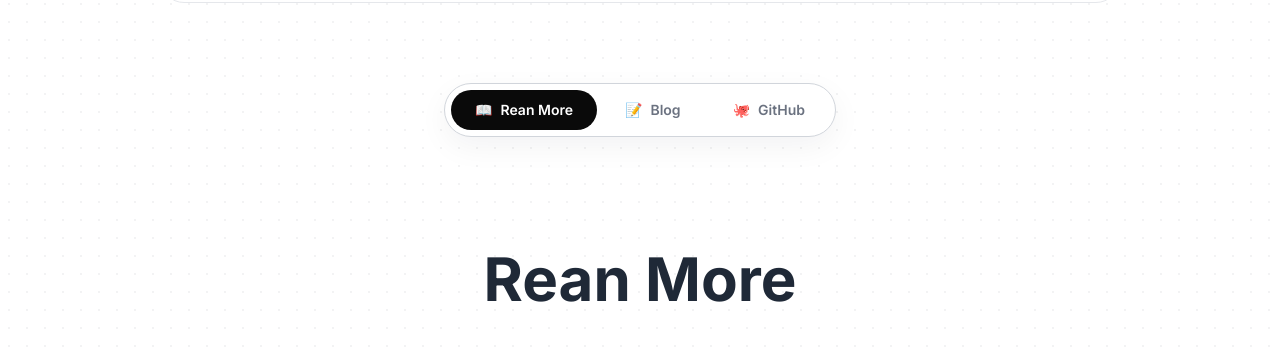
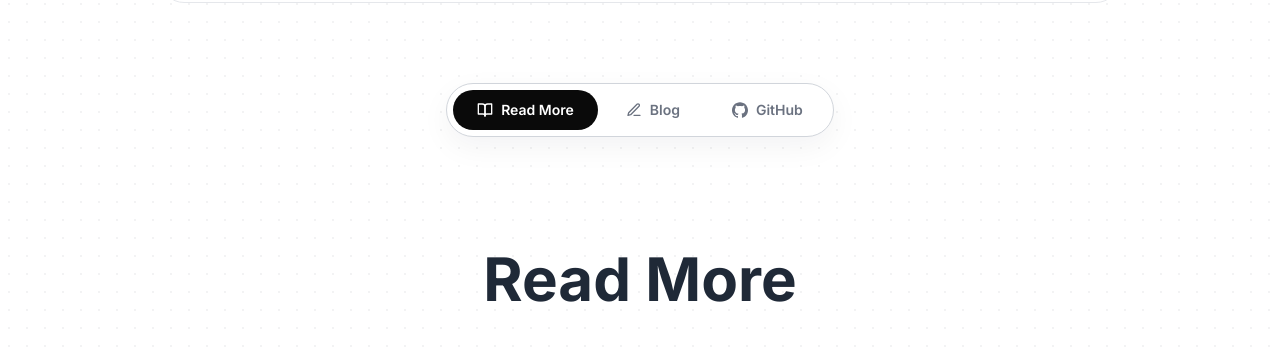
Before and after one commit to koeuk/Portfolio, a Nuxt app: page /about-me/my-info in a window 1280 px wide. Shown: the part 1103-1462 px from the top of the page. Built offline with nearby package versions, Linux system fonts and the light colour scheme.

Commit message:
refactor: replace emoji tab icons with SVG icons rendered via v-html in about-me component

```diff
--- a/composables/useI18n.ts
+++ b/composables/useI18n.ts
@@ -21,7 +21,7 @@
   "nav.about": { en: "About Me", km: "អំពីខ្ញុំ", zh: "关于我" },
   "nav.contact": { en: "Contact", km: "ទំនាក់ទំនង", zh: "联系" },
   "nav.blog": { en: "Blog", km: "ប្លក់", zh: "博客" },
-  "nav.readMore": { en: "Rean More", km: "អានបន្ថែម", zh: "阅读更多" },
+  "nav.readMore": { en: "Read More", km: "អានបន្ថែម", zh: "阅读更多" },
 
   // Hero
   "hero.greeting": { en: "Hi, I'm", km: "សួស្តី ខ្ញុំឈ្មោះ", zh: "你好，我是" },
--- a/pages/about-me/my-info/index.vue
+++ b/pages/about-me/my-info/index.vue
@@ -125,7 +125,7 @@
               ? 'text-white dark:text-primary'
               : 'text-gray-500 dark:text-gray-400 hover:text-primary dark:hover:text-white'">
             <span class="relative z-10 flex items-center gap-2">
-              <span>{{ tab.icon }}</span>
+              <span class="w-4 h-4 inline-flex items-center justify-center [&>svg]:w-full [&>svg]:h-full" v-html="tab.icon"></span>
               {{ t(tab.label) }}
             </span>
             <span v-if="activeTab === tab.key"
@@ -164,10 +164,16 @@
   { label: 'Facebook', href: personalInfo.facebook, handle: '@koeuk25', icon: socialIcons.facebook },
 ]
 
+const tabIcons = {
+  read: `<svg viewBox="0 0 24 24" fill="none" stroke="currentColor" stroke-width="2" stroke-linecap="round" stroke-linejoin="round"><path d="M2 3h6a4 4 0 0 1 4 4v14a3 3 0 0 0-3-3H2z"/><path d="M22 3h-6a4 4 0 0 0-4 4v14a3 3 0 0 1 3-3h7z"/></svg>`,
+  blog: `<svg viewBox="0 0 24 24" fill="none" stroke="currentColor" stroke-width="2" stroke-linecap="round" stroke-linejoin="round"><path d="M12 20h9"/><path d="M16.5 3.5a2.121 2.121 0 0 1 3 3L7 19l-4 1 1-4Z"/></svg>`,
+  github: socialIcons.github,
+}
+
 const tabs = [
-  { key: 'rean', label: 'nav.readMore', icon: '📖' },
-  { key: 'blog', label: 'nav.blog', icon: '📝' },
-  { key: 'github', label: 'nav.github', icon: '🐙' },
+  { key: 'rean', label: 'nav.readMore', icon: tabIcons.read },
+  { key: 'blog', label: 'nav.blog', icon: tabIcons.blog },
+  { key: 'github', label: 'nav.github', icon: tabIcons.github },
 ] as const
 
 type TabKey = typeof tabs[number]['key']
```
